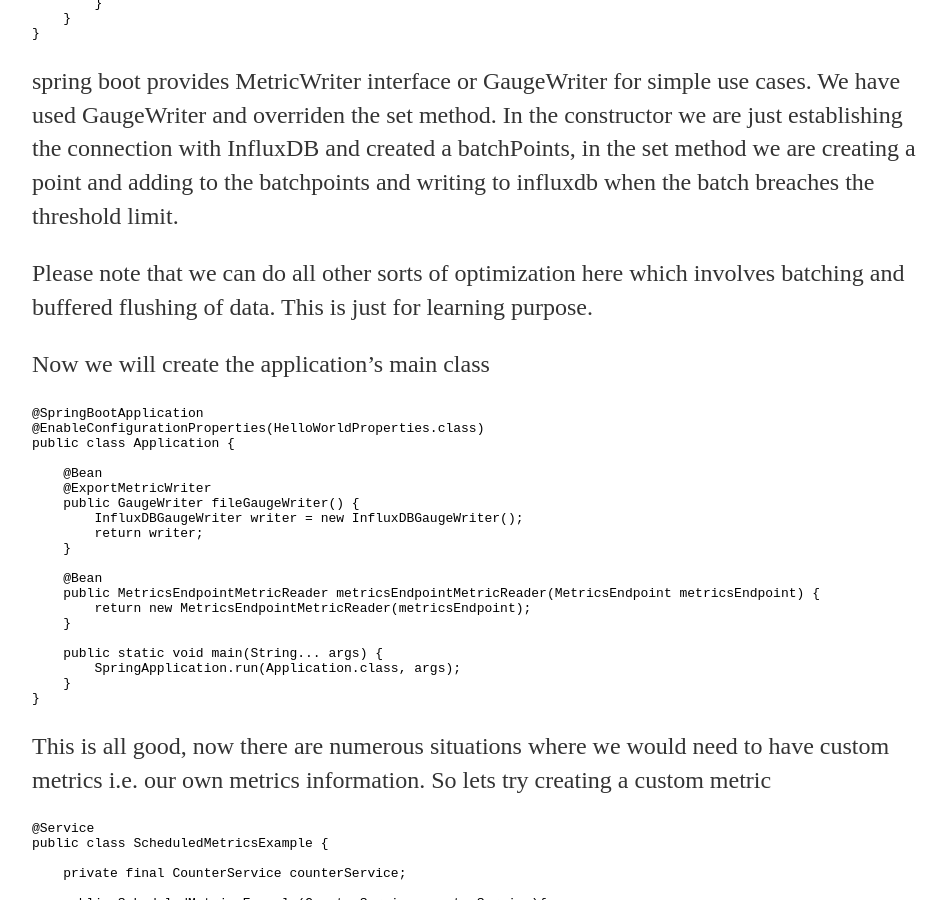
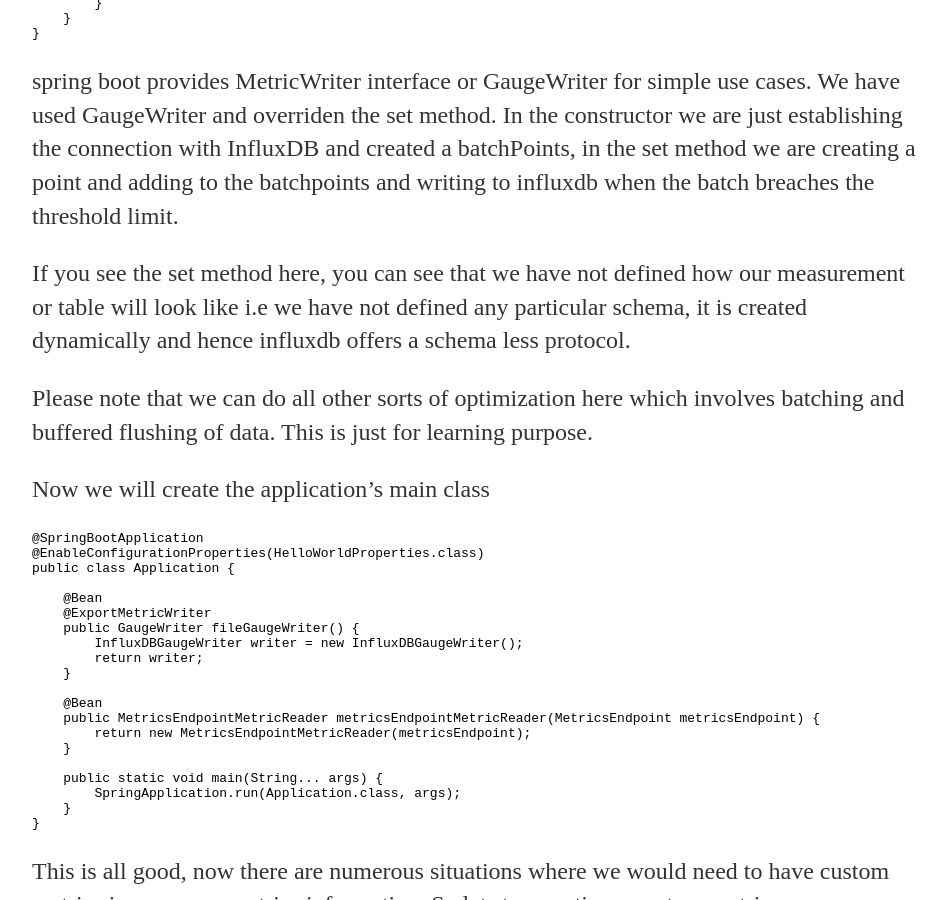
Before and after one commit to AmbujJauhari/AmbujJauhari.github.io, a Jekyll site: the page built from _posts/2017-04-25-Near-real-time-monitoring-with-spring-boot-influxdb-and-grafana.md, in a window 1280 px wide and 900 px high, scrolled down 4136 px. Shown: the whole window, without its empty margins (160-1105 px from the left). Built offline with Jekyll 4.4.1, drawn with Linux system fonts in a browser that asks for light colours; some of the changed text lies outside the part shown.

Commit message:
Update 2017-04-25-Near-real-time-monitoring-with-spring-boot-influxdb-and-grafana.md

```diff
--- a/_posts/2017-04-25-Near-real-time-monitoring-with-spring-boot-influxdb-and-grafana.md
+++ b/_posts/2017-04-25-Near-real-time-monitoring-with-spring-boot-influxdb-and-grafana.md
@@ -161,6 +161,8 @@
 spring boot provides MetricWriter interface or GaugeWriter for simple use cases. We have used GaugeWriter and overriden the set method.
 In the constructor we are just establishing the connection with InfluxDB and created a batchPoints, in the set method we are creating a point and adding to the batchpoints and writing to influxdb when the batch breaches the threshold limit.
 
+If you see the set method here, you can see that we have not defined how our measurement or table will look like i.e we have not defined any particular schema, it is created dynamically and hence influxdb offers a schema less protocol.
+
 Please note that we can do all other sorts of optimization here which involves batching and buffered flushing of data. This is just for learning purpose.
 
 Now we will create the application's main class
@@ -233,3 +235,5 @@
 
 [http://localhost:8090]:http://localhost:8090
 [http://localhost:8081/metrics]:http://localhost:8081/metrics
+
+Now once we have confirmed that our application is working and our metrics can be seen, lets take a look at the influxdb
```
